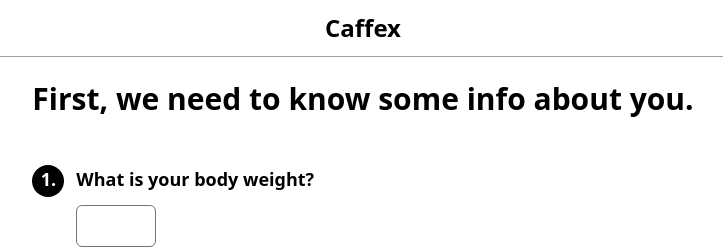
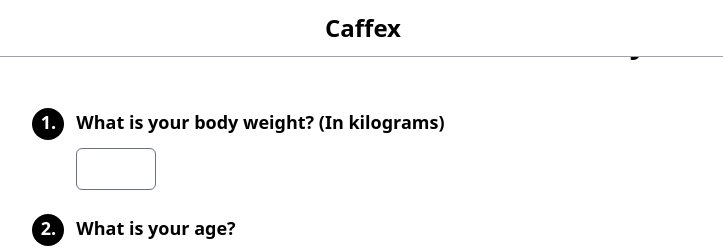
Before and after one commit to heftymouse/caffex, a Svelte app: page /#/onboarding in a window 1280 px wide. Shown: the top 249 px of the page, without its empty margins (277-1000 px from the left). Built offline with nearby package versions, Linux system fonts and the light colour scheme.

Commit message:
bg white

```diff
--- a/src/App.css
+++ b/src/App.css
@@ -3,7 +3,7 @@
 @tailwind utilities;
 
 .main-header {
-    @apply w-full p-3 text-center text-2xl font-semibold border-b border-gray-400 sticky;
+    @apply w-full p-3 text-center text-2xl font-semibold border-b border-gray-400 fixed bg-white;
 }
 
 .default-button {
--- a/src/Home.svelte
+++ b/src/Home.svelte
@@ -83,6 +83,7 @@
 </script>
 
 <div class="flex flex-col p-6 justify-center items-center">
+    <br><br>
     <button on:click={() => intakeDialog.showModal()} class="default-button">
         Add new caffeine intake
     </button>
--- a/src/Onboarding.svelte
+++ b/src/Onboarding.svelte
@@ -2,7 +2,7 @@
     import Question from "./lib/Question.svelte";
     const questions = [
         {
-            heading: "What is your body weight?",
+            heading: "What is your body weight? (In kilograms)",
             name: "weight",
             type: "number"
         },
--- a/src/lib/TabView.svelte
+++ b/src/lib/TabView.svelte
@@ -1,4 +1,4 @@
-<footer class="fixed w-full absolute bottom-0 h-16 border-t border-gray-400 bg-white">
+<footer class="fixed w-full bottom-0 h-16 border-t border-gray-400 bg-white">
     <div class="flex flex-row w-full h-full justify-center align-middle items-center space-x-6">
         <slot />
     </div>
```
